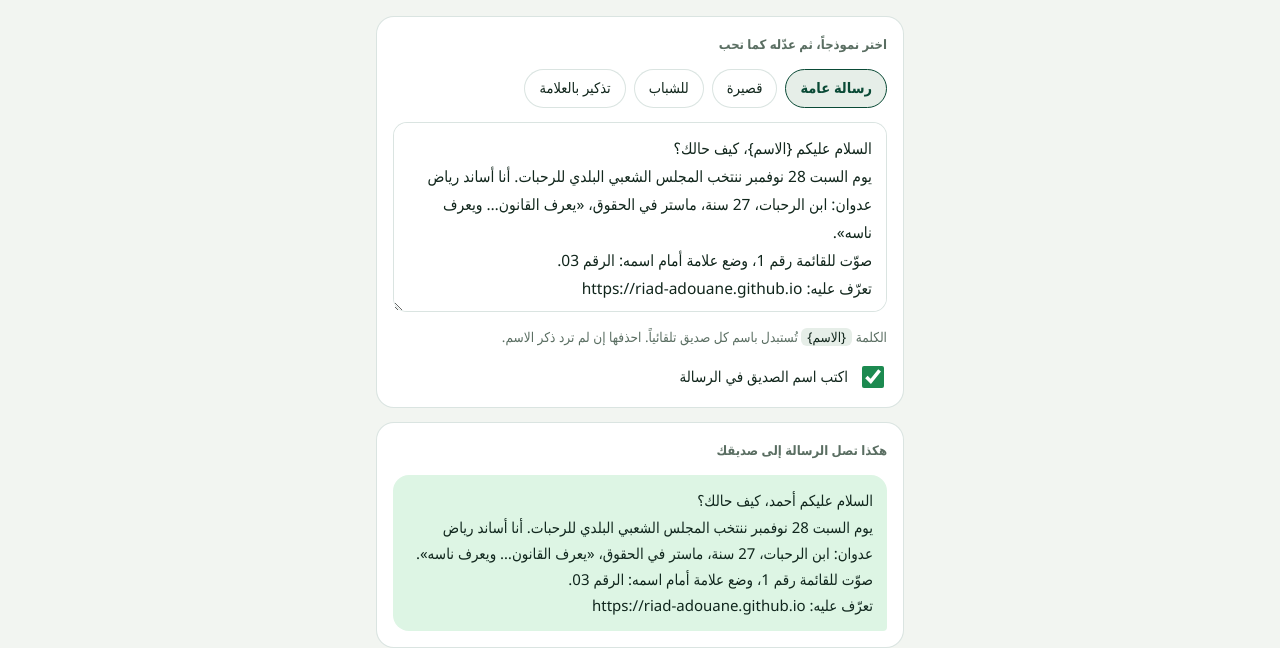
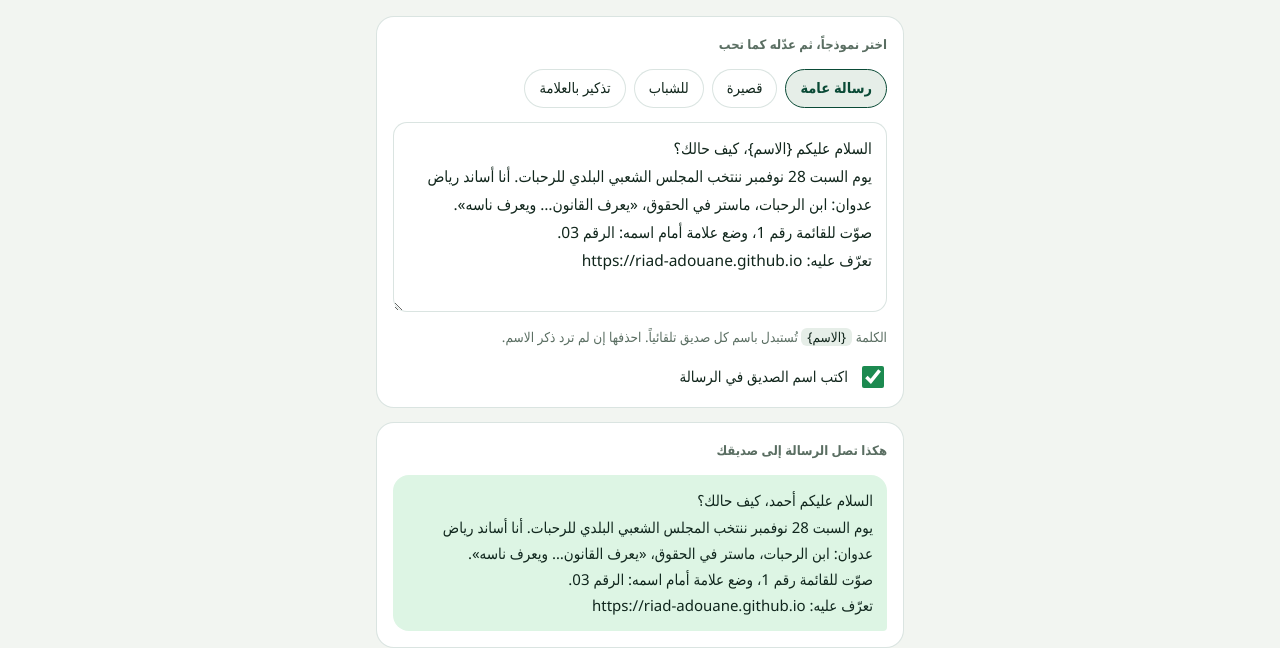
Before and after one commit to riad-adouane/riad-adouane.github.io, a plain HTML site: page rasail/index.html in a window 1280 px wide. Shown: the part 156-804 px from the top of the page. Drawn offline with Linux system fonts and the light colour scheme; a web font is replaced by a local one.

Commit message:
حذف السن من رسائل الدعم
Co-Authored-By: Claude Opus 5.5 <noreply@anthropic.com>
Claude-Session: https://claude.ai/code/session_01VHvGzs2cNfqQNCPGeWJ2X8

```diff
--- a/rasail/index.html
+++ b/rasail/index.html
@@ -266,14 +266,15 @@ footer ul{margin:0;padding:0 18px 0 0;color:var(--muted);font-size:14px;display:
   var SITE='https://riad-adouane.github.io';
   var END=Date.parse('2026-11-25T00:00:00+01:00');     // campaign closes at the end of Tue 24 Nov, Algeria time
   var TPL=[
-    {id:'t1',name:'رسالة عامة',text:'السلام عليكم {الاسم}، كيف حالك؟\nيوم السبت 28 نوفمبر ننتخب المجلس الشعبي البلدي للرحبات. أنا أساند رياض عدوان: ابن الرحبات، 27 سنة، ماستر في الحقوق، «يعرف القانون… ويعرف ناسه».\nصوّت للقائمة رقم 1، وضع علامة أمام اسمه: الرقم 03.\nتعرّف عليه: '+SITE},
+    {id:'t1',name:'رسالة عامة',text:'السلام عليكم {الاسم}، كيف حالك؟\nيوم السبت 28 نوفمبر ننتخب المجلس الشعبي البلدي للرحبات. أنا أساند رياض عدوان: ابن الرحبات، ماستر في الحقوق، «يعرف القانون… ويعرف ناسه».\nصوّت للقائمة رقم 1، وضع علامة أمام اسمه: الرقم 03.\nتعرّف عليه: '+SITE},
     {id:'t2',name:'قصيرة',text:'{الاسم}، يوم السبت 28 نوفمبر: القائمة رقم 1، وعلامة أمام رياض عدوان، الرقم 03. ابن الرحبات، «يعرف القانون… ويعرف ناسه».\n'+SITE},
-    {id:'t3',name:'للشباب',text:'السلام عليكم {الاسم}، الشباب لازم يكون عندهم صوت في البلدية. رياض عدوان شاب من الرحبات، عمره 27 سنة ودرس القانون.\nيوم السبت 28 نوفمبر: القائمة رقم 1، وعلامة أمام الرقم 03.\n'+SITE},
+    {id:'t3',name:'للشباب',text:'السلام عليكم {الاسم}، الشباب لازم يكون عندهم صوت في البلدية. رياض عدوان شاب من الرحبات، ماستر في الحقوق، «يعرف القانون… ويعرف ناسه».\nيوم السبت 28 نوفمبر: القائمة رقم 1، وعلامة أمام الرقم 03.\n'+SITE},
     {id:'t4',name:'تذكير بالعلامة',text:'تذكير مهم {الاسم}: في ورقة القائمة رقم 1 ضع علامة أمام رياض عدوان، الرقم 03، لأن الورقة دون علامة تُحتسب للقائمة فقط ولا تُحتسب له.\nالسبت 28 نوفمبر. '+SITE}
   ];
   var KEY='riad03-rasail-v1';
   var S={tpl:'t1',text:TPL[0].text,useName:true,people:[]};
   try{var saved=JSON.parse(localStorage.getItem(KEY)||'null');if(saved&&saved.people)S=Object.assign(S,saved)}catch(e){}
+  var cur=TPL.find(function(t){return t.id===S.tpl});if(cur)S.text=cur.text;   // unedited template: always the latest wording
   function save(){try{localStorage.setItem(KEY,JSON.stringify(S))}catch(e){}}
   var $=function(id){return document.getElementById(id)};
   var IOS=/iPhone|iPad|iPod/.test(navigator.userAgent);
```
